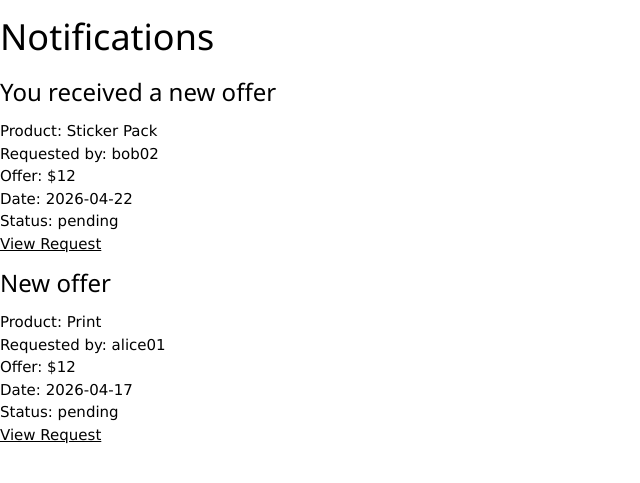
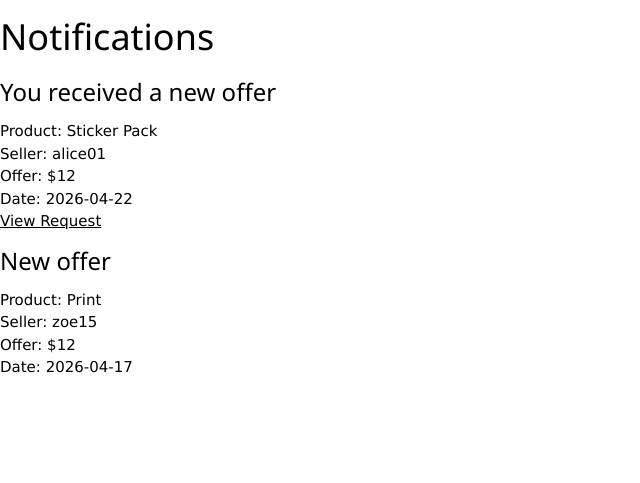
Before and after one commit to rosiephandang/Flask---TOI-Market, a Flask app: page /notifications_signed_in/1 in a window 1280 px wide. Shown: the part 60-543 px from the top of the page, without its empty margins (0-640 px from the left). Run offline with Flask 3, Linux system fonts and the light colour scheme; a user stored in the database is signed in; data comes from the database, SQL or seed files in the repository; both versions use the stored data as it was after the commit.

Commit message:
added meetup locations and time to user notif, clearly difrenciated between seller and user notif. all at the cost of my sanity

```diff
--- a/app.py
+++ b/app.py
@@ -111,8 +111,8 @@ def product_signed_in(product_id):
 
 @app.route('/notifications_signed_in/<int:user_id>')
 def notifications_signed_in(user_id):
-    notifications = query_db("SELECT alerts.alert_id, alerts.message, alerts.date_created, alerts.status AS notification_status, offers.offer_id, offers.offer_price, offers.status AS offer_status, products.product_id, products.product_name, products.image_url, users.username AS buyer_username FROM alerts INNER JOIN offers ON alerts.offer_key = offers.offer_id INNER JOIN products ON offers.product_key = products.product_id INNER JOIN users ON offers.byer_key = users.user_id WHERE alerts.user_key = ? ORDER BY alerts.date_created DESC", (user_id,))
-    return render_template("notifications_signed_in.html",notifications=notifications)
+    notifications = query_db("SELECT alerts.*, offers.offer_id,offers.offer_price, offers.status AS offer_status, offers.seller_key, offers.byer_key, offers.seller_message, products.product_name, seller.username AS seller_username, meetups.meetup_id,meetups.meetup_time, meetups.location_key, locations.location_name,locations.description AS location_description FROM alerts INNER JOIN offers ON alerts.offer_key = offers.offer_id INNER JOIN products ON offers.product_key = products.product_id INNER JOIN users AS seller ON offers.seller_key = seller.user_id  LEFT JOIN meetups ON offers.offer_id = meetups.offer_key LEFT JOIN locations ON meetups.location_key = locations.location_id WHERE alerts.user_key = ? ORDER BY alerts.date_created DESC, alerts.alert_id DESC", (user_id,))
+    return render_template("notifications_signed_in.html",notifications=notifications, user_id=user_id)
 
 @app.route('/seller_profile_signed_in/<int:user_id>')
 def seller_profile_signed_in(user_id):
@@ -287,30 +287,32 @@ def request_product(product_id):
 
 @app.route('/requests')
 def requests_page():
-    seller_id = session.get('user_id')
-    requests = query_db("SELECT offers.offer_id, offers.offer_price, offers.message, offers.date_sent, offers.status, products.product_id, products.product_name, products.image_url, users.username AS buyer_username FROM offers INNER JOIN products ON offers.product_key = products.product_id INNER JOIN users ON offers.byer_key = users.user_id WHERE offers.seller_key = ? ORDER BY offers.date_sent DESC", (seller_id,))
+    user_id = session.get('user_id')
+    offers = query_db("SELECT offers.*, products.product_name, products.image_url, users.username AS buyer_username FROM offers INNER JOIN products ON offers.product_key = products.product_id INNER JOIN users ON offers.byer_key = users.user_id WHERE offers.seller_key = ? AND offers.status = 'pending' ORDER BY offers.date_sent DESC", (user_id,))
     locations = query_db("SELECT * FROM locations ORDER BY location_name")
-    return render_template("requests_signed_in.html", requests=requests, locations=locations)
+    return render_template("requests_signed_in.html", offers=offers, locations=locations)
 
 @app.route('/approve_request/<int:offer_id>', methods=['POST'])
 def approve_request(offer_id):
     seller_id = session.get('user_id')
     location_id = request.form['meeting_location']
+    seller_message = request.form['seller_message']
+    meetup_time = request.form['meetup_time']
     db = get_db()
     # find the offer make sure it belongs to this seller
-    offer = query_db("SELECT * FROM offers WHERE offer_id = ? AND seller_key = ?", (offer_id, seller_id), one=True)
+    offer = query_db("SELECT * FROM offers WHERE offer_id = ? AND seller_key = ? AND status = 'pending'", (offer_id, seller_id), one=True)
     if not offer:
         flash("Offer not found.")
         return redirect(url_for('requests_page'))
     # approve the offer
-    db.execute("UPDATE offers SET status = 'approved' WHERE offer_id = ?", (offer_id,))
+    db.execute("UPDATE offers SET status = 'approved', seller_message = ? WHERE offer_id = ? AND seller_key = ?", (seller_message, offer_id, seller_id))
     # meetup
-    db.execute("INSERT INTO meetups (offer_key,location_key, meetup_time, status)VALUES (?, ?, ?, ?)", (offer_id, location_id, None, 'pending'))
+    db.execute("INSERT INTO meetups (offer_key,location_key, meetup_time, status)VALUES (?, ?, ?, ?)", (offer_id, location_id, meetup_time, 'scheduled'))
     # ntify buyer
-    db.execute("INSERT INTO alerts (user_key, offer_key, alert_type, message, date_created,status)VALUES (?, ?, ?, ?, ?, ?)", (offer['byer_key'], offer_id, 2, 'Your offer has been approved!', date.today().isoformat(), 'unread'))
+    db.execute("INSERT INTO alerts (user_key, offer_key, alert_type, message, date_created,status)VALUES (?, ?, ?, ?, ?, ?)", (offer['byer_key'], offer_id, 1, 'Your offer has been approved! The seller has sent you a meet-up message.', date.today().isoformat(), 'unread'))
     db.commit()
-    flash("Offer approved!")
-    return redirect(url_for('requests_page'))
+    flash("Offer approved and byer notified!")
+    return redirect(url_for('notifications_signed_in', user_id=seller_id))
 
 
 
--- a/templates/notifications_signed_in.html
+++ b/templates/notifications_signed_in.html
@@ -7,16 +7,34 @@
         <div class="notification">
             <h3>{{ notification['message'] }}</h3>
             <p>Product: {{ notification['product_name'] }}</p>
-            <p>Requested by: {{ notification['buyer_username'] }}</p>
+            <p>Seller: {{ notification['seller_username'] }}</p>
             <p>Offer: ${{ notification['offer_price'] }}</p>
             <p>Date: {{ notification['date_created'] }}</p>
-            <p>Status: {{ notification['offer_status'] }}</p>
-            {% if notification['offer_status'] == 'pending' %}
-                <a href="{{ url_for('requests_page') }}" class="notification-button">
-                    View Request
-                </a>
-            {% elif notification['offer_status'] == 'approved' %}
-                <p>This request has been approved.</p>
+
+            {% if notification['seller_key'] == session['user_id'] %}
+                {% if notification['offer_status'] == 'pending' %}
+                    <a href="{{ url_for('requests_page') }}" class="notification-button">View Request</a>
+                {% elif notification['offer_status'] == 'approved' %}
+                    <h3>Offer Approved!</h3>
+                {% endif %}
+            {% elif notification['byer_key'] == session['user_id'] %}
+                {% if notification['offer_status'] == 'approved' %}
+                    <h3>Offer Approved!</h3>
+                    {% if notification['seller_message'] %}
+                        <p>Message from seller:</p>
+                        <p>{{ notification['seller_message'] }}</p>
+                    {% endif %}
+                    {% if notification['meetup_id'] %}
+                        <h3>Meet-up Details</h3>
+                        <p>Location: {{ notification['location_name'] }}</p>
+                        <p>Date & Time: {{ notification['meetup_time'] }}</p>
+                        {% if notification['location_key'] %}
+                            <a href="{{ url_for('meeting_signed_in',location_id=notification['location_key']) }}" class="notification-button">View Location on Map</a>
+                        {% endif %}
+                    {% else %}
+                        <p>Meet-up details have not been created yet.</p>
+                    {% endif %}
+                {% endif %}
             {% endif %}
         </div>
     {% else %}
```
Also changed, not shown: templates/requests_signed_in.html (+16 -12 lines), database.db, static/uploads/Screenshot 2025-09-18 110517.png (added), static/uploads/Screenshot 2026-06-15 191011.png (added), static/uploads/Screenshot 2026-08-11 211817.png (added), static/uploads/mqdefault.jpg (added), 1 other file.
